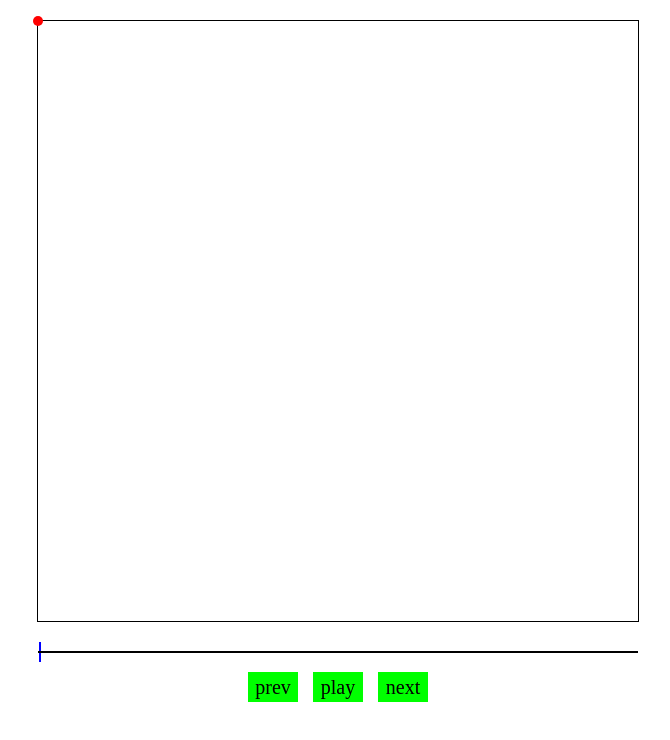
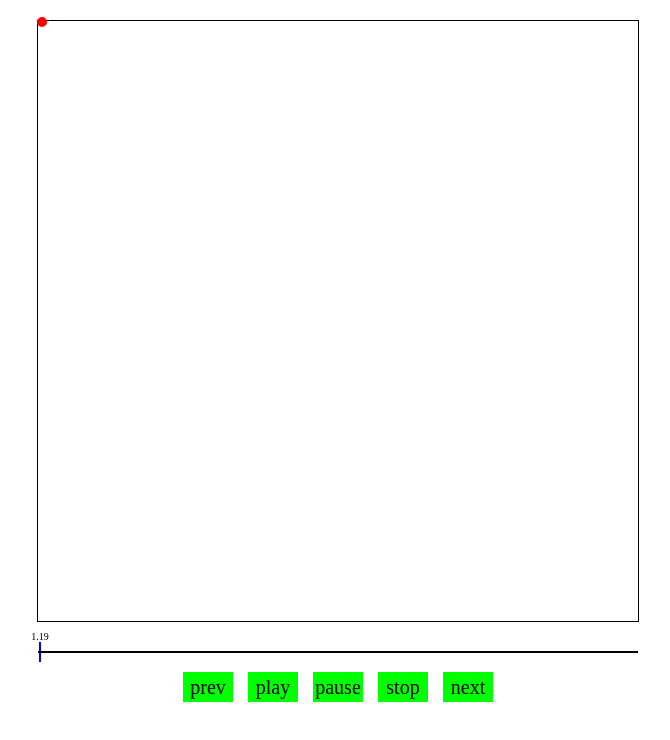
Before and after one commit to borshik/testGrunt, a website: page index.html in a window 1280 px wide. Both pictures are taken after a click on the element "play". Shown: the whole page, without its empty margins (302-972 px from the left). Drawn offline with nearby package versions, Linux system fonts and the light colour scheme.

Commit message:
done slider

```diff
--- a/css/all.scss
+++ b/css/all.scss
@@ -43,11 +43,9 @@ form, fieldset{
 	width:600px;
 	height:60px;
 	margin:0 auto;
-	overflow:hidden;
 }
 .slider .holder{
 	width:100%;
-	overflow:hidden;
 	height:20px;
 	margin:0 0 10px;
 	position:relative;
@@ -69,6 +67,16 @@ form, fieldset{
 	top:0;
 	background:#00f;
 }
+.slider .position .time{
+	position:absolute;
+	width:30px;
+	height:10px;
+	line-height:10px;
+	font-size:10px;
+	left:-14px;
+	bottom:100%;
+	text-align:center;
+}
 .slider .control{
 	text-align:center;
 	overflow:hidden;
@@ -81,4 +89,5 @@ form, fieldset{
 	height:30px;
 	line-height:30px;
 	background:#0f0;
+	cursor:pointer;
 }
--- a/index.html
+++ b/index.html
@@ -16,11 +16,15 @@
 				</div>
 				<div class="slider">
 					<div class="holder">
-						<span class="position"></span>
+						<div class="position">
+							<span class="time"></span>
+						</div>
 					</div>
 					<div class="control">
 						<span href="#" class="prev">prev</span>
 						<span href="#" class="play">play</span>
+						<span href="#" class="pause">pause</span>
+						<span href="#" class="stop">stop</span>
 						<span href="#" class="next">next</span>
 					</div>
 				</div>
--- a/js/main.js
+++ b/js/main.js
@@ -1,105 +1,132 @@
 $(document).ready(function(){
-	var inputData = 	[[1, 50, 100],
-						 [2, 52, 100],
-						 [3, 54, 105],
-						 [4, 56, 105],
-						 [5, 56, 110],
-						 [6, 60, 110],
-						 [7, 62, 110],
-						 [8, 64, 115],
-						 [9, 66, 120],
-						 [10, 66, 125],
-						 [11, 66, 120],
-						 [12, 54, 115],
-						 [13, 52, 110],
-						 [14, 60, 110],
-						 [15, 56, 110],
-						 [16, 56, 105],
-						 [17, 54, 105],
-						 [18, 52, 100],
-						 [19, 50, 100],
-						 [20, 50, 100],
-						 [21, 50, 100],
-						 [22, 52, 100],
-						 [23, 54, 105],
-						 [24, 56, 105],
-						 [25, 56, 110],
-						 [26, 60, 110],
-						 [27, 62, 110],
-						 [28, 64, 115],
-						 [29, 66, 120],
-						 [30, 66, 125],
-						 [31, 66, 120],
-						 [32, 54, 115],
-						 [33, 52, 110],
-						 [34, 60, 110],
-						 [35, 56, 110],
-						 [36, 56, 105],
-						 [37, 54, 105],
-						 [38, 52, 100],
-						 [39, 50, 100],
-						 [40, 50, 100],
-						 [41, 50, 100],
-						 [42, 52, 100],
-						 [43, 54, 105],
-						 [44, 56, 105],
-						 [45, 56, 110],
-						 [46, 60, 110],
-						 [47, 62, 110],
-						 [48, 64, 115],
-						 [49, 66, 120],
-						 [50, 66, 125],
-						 [51, 66, 120],
-						 [52, 54, 115],
-						 [53, 52, 110],
-						 [54, 60, 110],
-						 [55, 56, 110],
-						 [56, 56, 105],
-						 [57, 54, 105],
-						 [58, 52, 100],
-						 [59, 50, 100],
-						 [60, 50, 100],
-						 [61, 50, 100],
-						 [62, 52, 100],
-						 [63, 54, 105],
-						 [64, 56, 105],
-						 [65, 56, 110],
-						 [66, 60, 110],
-						 [67, 62, 110],
-						 [68, 64, 115],
-						 [69, 66, 120],
-						 [70, 66, 125],
-						 [71, 66, 120],
-						 [72, 54, 115],
-						 [73, 52, 110],
-						 [74, 60, 110],
-						 [75, 56, 110],
-						 [76, 56, 105],
-						 [77, 54, 105],
-						 [78, 52, 100],
-						 [79, 50, 100],
-						 [80, 50, 100]];
+	var inputData = 	[[1, 1, 1],
+						 [2, 2, 1],
+						 [3, 4, 1],
+						 [4, 6, 1],
+						 [5, 6, 1],
+						 [6, 8, 2],
+						 [7, 10, 2],
+						 [8, 12, 2],
+						 [9, 14, 3],
+						 [10, 16, 4],
+						 [11, 18, 6],
+						 [12, 18, 8],
+						 [13, 18, 10],
+						 [14, 20, 10],
+						 [15, 22, 10],
+						 [16, 24, 10],
+						 [17, 26, 12],
+						 [18, 28, 14],
+						 [19, 30, 16],
+						 [20, 30, 18],
+						 [21, 30, 20],
+						 [22, 32, 20],
+						 [23, 34, 20],
+						 [24, 36, 22],
+						 [25, 36, 24],
+						 [26, 40, 26],
+						 [27, 42, 28],
+						 [28, 44, 30],
+						 [29, 46, 32],
+						 [30, 48, 34],
+						 [31, 50, 36],
+						 [32, 52, 38],
+						 [33, 52, 40],
+						 [34, 54, 40],
+						 [35, 56, 40],
+						 [36, 58, 42],
+						 [37, 60, 44],
+						 [38, 62, 44],
+						 [39, 64, 46],
+						 [40, 66, 48],
+						 [41, 68, 50],
+						 [42, 70, 52],
+						 [43, 72, 54],
+						 [44, 74, 56],
+						 [45, 74, 58],
+						 [46, 74, 60],
+						 [47, 74, 62],
+						 [48, 74, 64],
+						 [49, 76, 66],
+						 [50, 76, 68],
+						 [51, 76, 70],
+						 [52, 78, 72],
+						 [53, 78, 74],
+						 [54, 80, 76],
+						 [55, 80, 78],
+						 [56, 82, 80],
+						 [57, 82, 82],
+						 [58, 82, 84],
+						 [59, 80, 86],
+						 [60, 80, 88],
+						 [61, 80, 88],
+						 [62, 82, 88],
+						 [63, 84, 88],
+						 [64, 86, 90],
+						 [65, 86, 92],
+						 [66, 90, 92],
+						 [67, 92, 92],
+						 [68, 94, 92],
+						 [69, 96, 92],
+						 [70, 96, 94],
+						 [71, 96, 96],
+						 [72, 104, 98],
+						 [73, 102, 100],
+						 [74, 100, 102],
+						 [75, 106, 104],
+						 [76, 106, 106],
+						 [77, 104, 108],
+						 [78, 102, 110],
+						 [79, 100, 112],
+						 [80, 100, 114]];
 
 	var timeLength = inputData.length;
-
-	// for (var i = 0; i < inputData.length; i++) {
-	// 	var x = inputData[i][1] + 'px';
-	// 	var y = inputData[i][2] + 'px';
-	// 	var timeShow = (timeLength-timeLength%60)/60 + "." + (timeLength-i)%60;
-	// 	var position = 'x = ' + x + '; ' + 'y = ' + y;
-	// 	console.log(timeShow + ' ' + position);
-	// };
-
-	// $('.item1').css({'left': x,'top': y});
-
+	var time = inputData.length;
 	var startPosition = 0;
 	var endPosition;
 	var k = endPosition/timeLength;
+	var interval;
+	var x = inputData[0][1] + 'px';
+	var y = inputData[0][2] + 'px';
+	$('.item1').css({'left': x,'top': y});
 	function start() {
-		setInterval(function() {
+		interval = setInterval(function() {
 			$('.position').css({'left': startPosition++  + 'px'});
-			console.log(startPosition);
+			var timeShow = (timeLength-timeLength%60)/60 + "." + (timeLength--)%60;
+			$('.time').text(timeShow);
+			for (var i = 0; i < inputData.length; i++) {
+				if (i === startPosition){
+					x = inputData[i][1] + 'px';
+					y = inputData[i][2] + 'px';
+					var timeShow = (timeLength-timeLength%60)/60 + "." + (timeLength-i)%60;
+					$('.item1').css({'left': x,'top': y});
+				}
+			};
+			// $('.play').addClass('pause').text('pause').removeClass('play');
+			console.log(timeShow);
+			if(startPosition === time) {
+				clearInterval(interval);
+			}
 		}, 1000)
 	};
+	function pause() {
+		clearInterval(interval);
+	};
+	function stop() {
+		clearInterval(interval);
+		$('.position').css({'left': '0px'});
+		startPosition = 0;
+		timeLength = inputData.length;
+		timeShow = (timeLength-timeLength%60)/60 + "." + timeLength%60;
+		$('.time').text(timeShow);
+		var x = inputData[0][1] + 'px';
+		var y = inputData[0][2] + 'px';
+		$('.item1').css({'left': x,'top': y});
+		// $('.play').text('play');
+		// $('.pause').addClass('play').text('play').removeClass('pause');
+	};
 	$('.play').on('click', start);
+	$('.stop').on('click', stop);
+	$('.pause').on('click', pause);
+
 });
```
Also changed, not shown: css/build/all.css, js/build/global.js, 1 other file.
